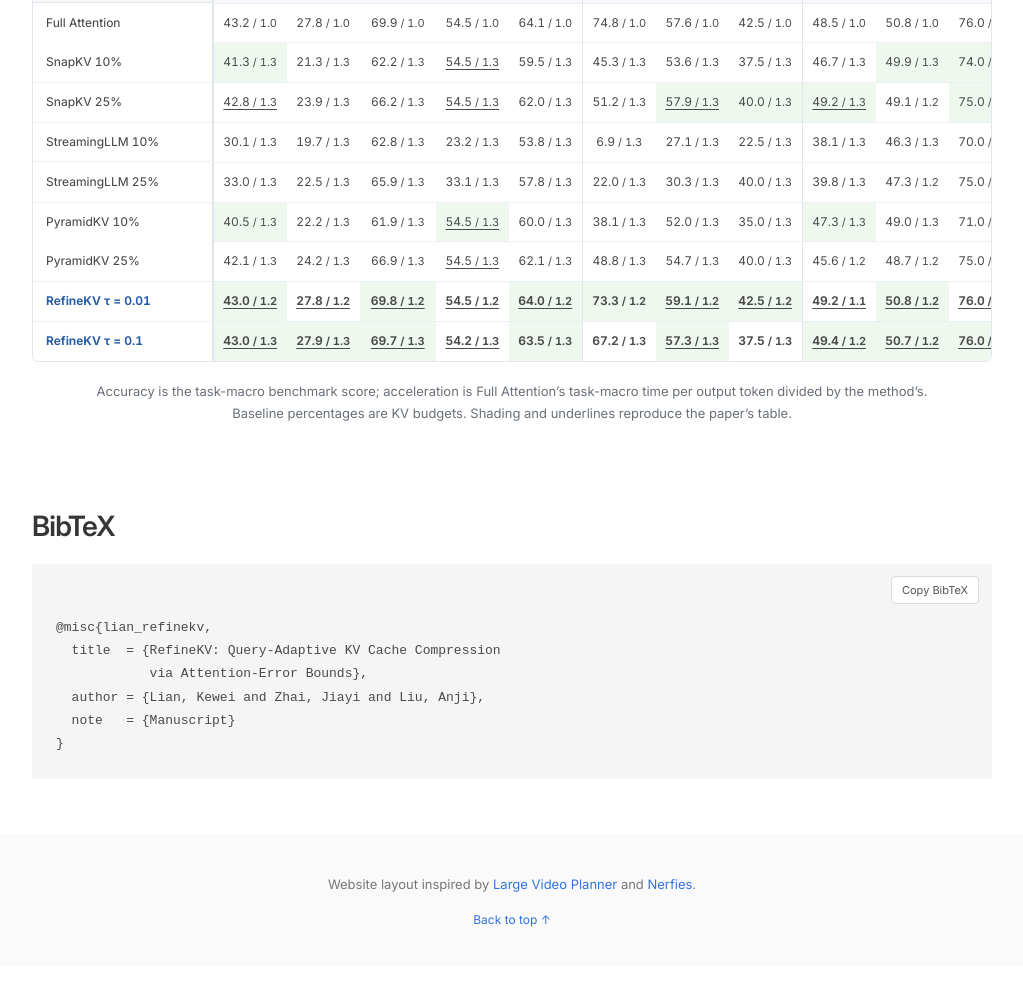
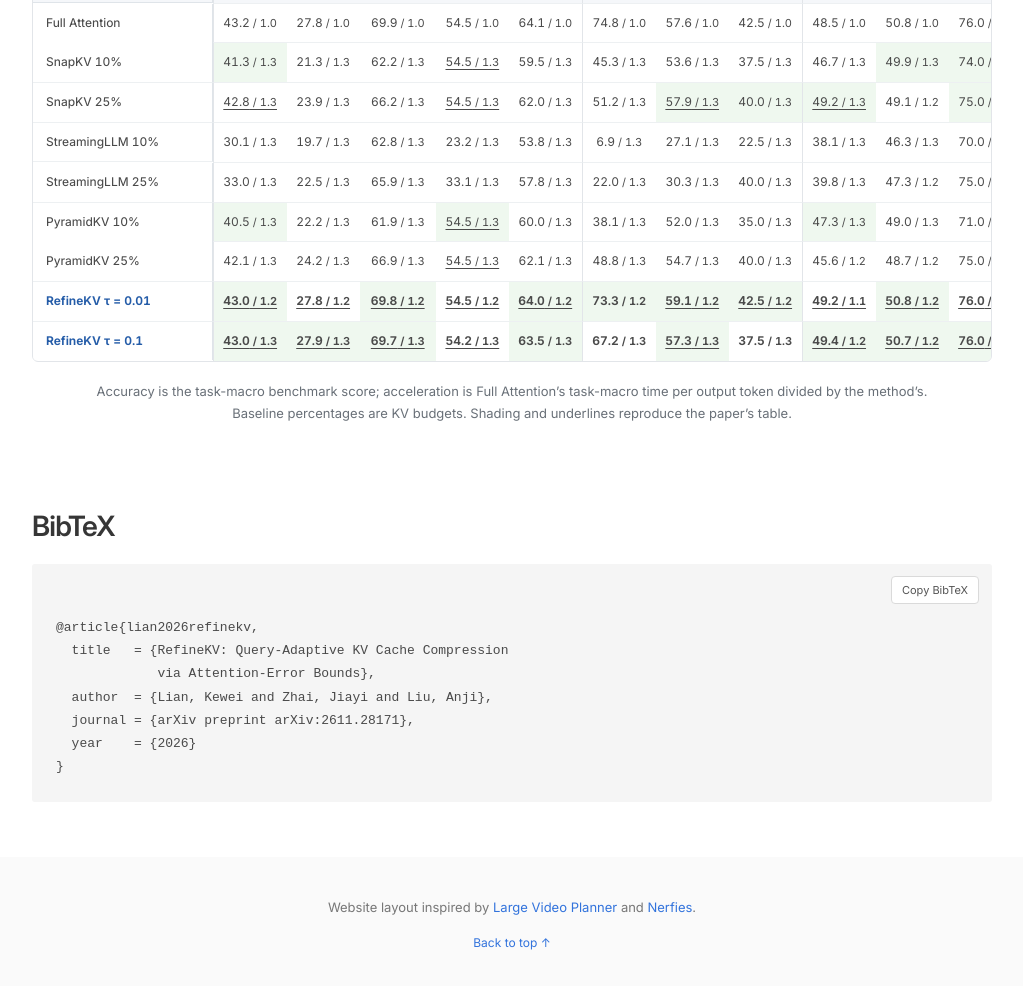
Before and after one commit to Kevin-lkw/RefineKV-release, a plain HTML site: page docs/index.html in a window 1280 px wide. Shown: the part 9921-10907 px from the top of the page, without its empty margins (128-1151 px from the left). Drawn offline with Linux system fonts and the light colour scheme.

Commit message:
Add arXiv paper link and citation
Website: Paper button now links to arXiv:2611.28171 and the BibTeX
entry cites the preprint. README: paper link, citation section, and
headline numbers matched to the revised abstract (7.6x / 1.66x).

Co-Authored-By: Claude Opus 5.5 <noreply@anthropic.com>

```diff
--- a/docs/index.html
+++ b/docs/index.html
@@ -30,7 +30,7 @@
     <div class="publication-authors" aria-label="Authors"><span><a href="https://kevin-lkw.github.io/" target="_blank" rel="noopener noreferrer">Kewei Lian</a></span><span><a href="https://www.linkedin.com/in/jiayi-zhai-1945052a5/" target="_blank" rel="noopener noreferrer">Jiayi Zhai</a></span><span><a href="https://liuanji.github.io/" target="_blank" rel="noopener noreferrer">Anji Liu</a></span></div>
     <p class="publication-affiliation">National University of Singapore</p>
     <div class="publication-links">
-      <a class="publication-button" role="link" aria-disabled="true" title="Paper link coming soon"><svg viewBox="0 0 24 24" aria-hidden="true"><path d="M6 3h8l4 4v14H6zM14 3v5h4M9 12h6M9 16h6"/></svg><span>Paper</span></a>
+      <a class="publication-button" href="https://arxiv.org/abs/2611.28171" target="_blank" rel="noopener noreferrer"><svg viewBox="0 0 24 24" aria-hidden="true"><path d="M6 3h8l4 4v14H6zM14 3v5h4M9 12h6M9 16h6"/></svg><span>Paper</span></a>
       <a class="publication-button" href="https://github.com/Kevin-lkw/RefineKV-release" target="_blank" rel="noopener noreferrer"><svg viewBox="0 0 24 24" aria-hidden="true"><path d="m8 7-5 5 5 5m8-10 5 5-5 5M14 4l-4 16"/></svg><span>Code</span></a>
       <a class="publication-button" href="https://github.com/Kevin-lkw/RefineKV-vllm" target="_blank" rel="noopener noreferrer"><svg viewBox="0 0 24 24" aria-hidden="true"><path d="M9 3v5m6-5v5M7 8h10v3a5 5 0 0 1-10 0zM12 16v5"/></svg><span>vLLM Plugin</span></a>
     </div>
@@ -590,11 +590,12 @@
 
   <section id="resources" class="paper-section citation-section">
     <h2>BibTeX</h2>
-    <div class="citation-code"><button type="button" id="copy-citation" aria-label="Copy BibTeX citation">Copy BibTeX</button><pre><code id="bibtex">@misc{lian_refinekv,
-  title  = {RefineKV: Query-Adaptive KV Cache Compression
-            via Attention-Error Bounds},
-  author = {Lian, Kewei and Zhai, Jiayi and Liu, Anji},
-  note   = {Manuscript}
+    <div class="citation-code"><button type="button" id="copy-citation" aria-label="Copy BibTeX citation">Copy BibTeX</button><pre><code id="bibtex">@article{lian2026refinekv,
+  title   = {RefineKV: Query-Adaptive KV Cache Compression
+             via Attention-Error Bounds},
+  author  = {Lian, Kewei and Zhai, Jiayi and Liu, Anji},
+  journal = {arXiv preprint arXiv:2611.28171},
+  year    = {2026}
 }</code></pre><span id="copy-status" class="sr-only" aria-live="polite"></span></div>
   </section>
 </main>
```
Also changed, not shown: 1 other file.
